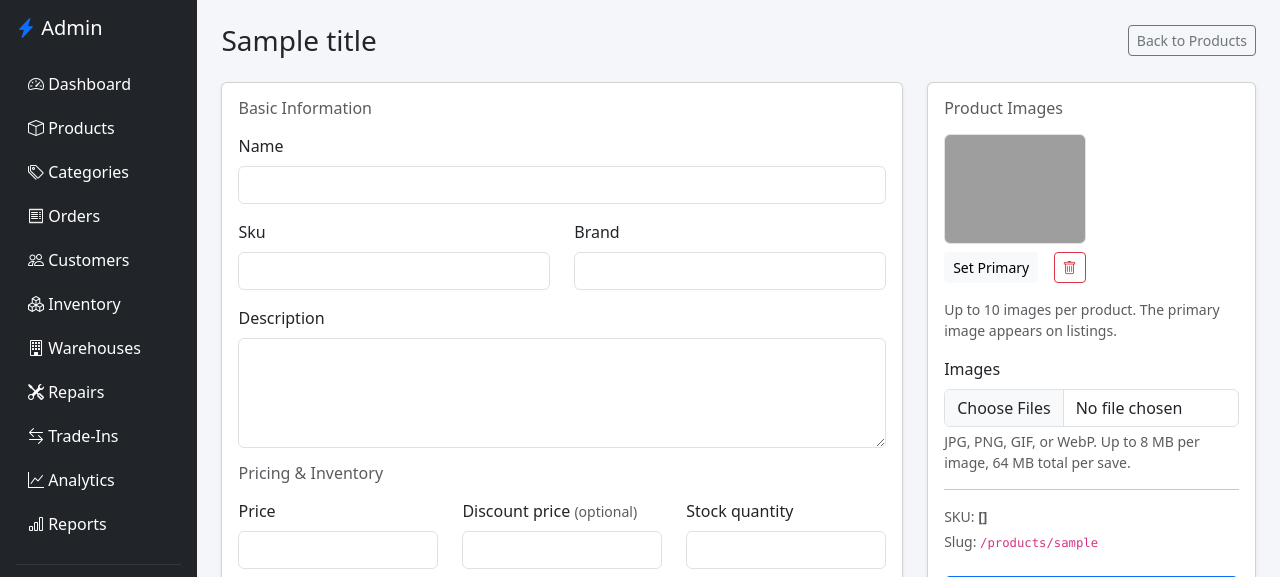
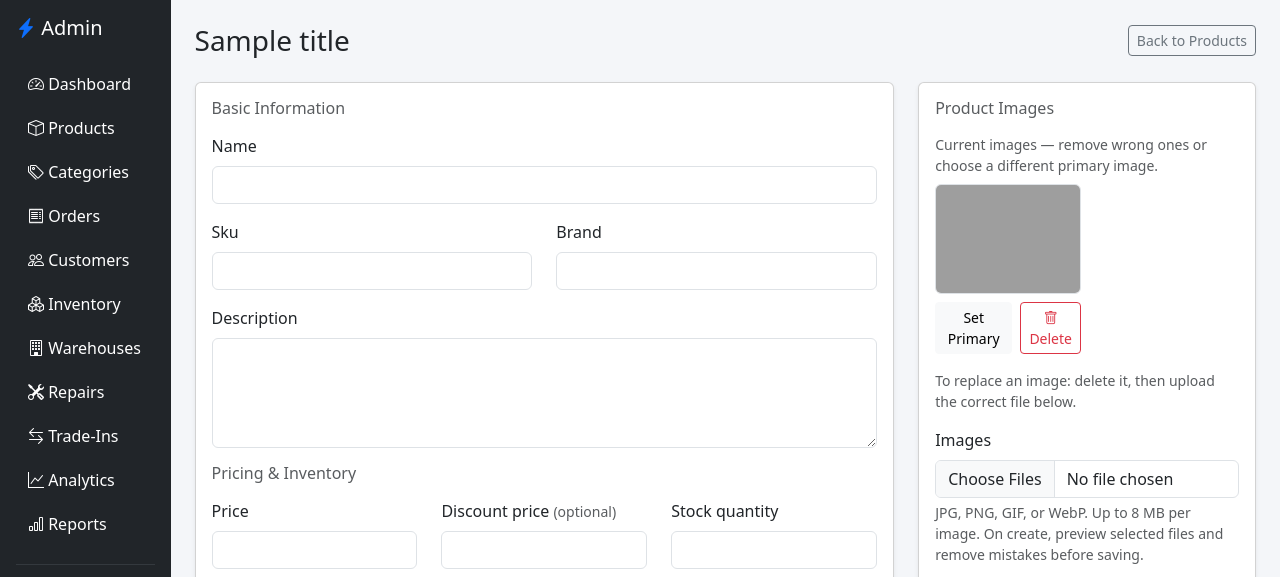
Before and after one commit to Ropykevin/estronix, a Python web app: template app/templates/admin/products/form.html in a window 1280 px wide. Shown: the top 577 px of the page. Run offline with Jinja, Linux system fonts and the light colour scheme; the template is opened without the code that fills it: most values are stand-ins (such as "Sample title", 1, 10 or a date in 2020); form fields are guessed from the names that the template uses; grey boxes are pictures that could not be loaded.

Commit message:
product images

```diff
--- /dev/null
+++ b/app/static/js/admin-product-images.js
@@ -0,0 +1,86 @@
+(function () {
+    var input = document.getElementById("productImagesInput");
+    var preview = document.getElementById("productImagesPreview");
+    if (!input || !preview) {
+        return;
+    }
+
+    var selectedFiles = [];
+
+    function fileKey(file) {
+        return [file.name, file.size, file.lastModified].join(":");
+    }
+
+    function syncInputFiles() {
+        var dataTransfer = new DataTransfer();
+        selectedFiles.forEach(function (file) {
+            dataTransfer.items.add(file);
+        });
+        input.files = dataTransfer.files;
+    }
+
+    function renderPreview() {
+        preview.innerHTML = "";
+
+        if (!selectedFiles.length) {
+            preview.classList.add("d-none");
+            return;
+        }
+
+        preview.classList.remove("d-none");
+        preview.innerHTML =
+            '<p class="small text-muted mb-2">Selected for upload — remove any wrong image before saving.</p>';
+
+        var grid = document.createElement("div");
+        grid.className = "product-image-gallery";
+
+        selectedFiles.forEach(function (file, index) {
+            var item = document.createElement("div");
+            item.className = "product-image-item";
+
+            var img = document.createElement("img");
+            img.className = "img-fluid rounded border";
+            img.alt = file.name;
+            img.src = URL.createObjectURL(file);
+
+            var actions = document.createElement("div");
+            actions.className = "product-image-actions";
+
+            var name = document.createElement("span");
+            name.className = "small text-truncate";
+            name.textContent = file.name;
+
+            var removeBtn = document.createElement("button");
+            removeBtn.type = "button";
+            removeBtn.className = "btn btn-sm btn-outline-danger";
+            removeBtn.innerHTML = '<i class="bi bi-trash"></i> Remove';
+            removeBtn.addEventListener("click", function () {
+                selectedFiles.splice(index, 1);
+                syncInputFiles();
+                renderPreview();
+            });
+
+            actions.appendChild(name);
+            actions.appendChild(removeBtn);
+            item.appendChild(img);
+            item.appendChild(actions);
+            grid.appendChild(item);
+        });
+
+        preview.appendChild(grid);
+    }
+
+    input.addEventListener("change", function () {
+        Array.from(input.files || []).forEach(function (file) {
+            var key = fileKey(file);
+            var exists = selectedFiles.some(function (existing) {
+                return fileKey(existing) === key;
+            });
+            if (!exists) {
+                selectedFiles.push(file);
+            }
+        });
+        syncInputFiles();
+        renderPreview();
+    });
+})();
--- a/app/templates/admin/products/form.html
+++ b/app/templates/admin/products/form.html
@@ -108,6 +108,7 @@
                     <h6 class="text-muted mb-3">Product Images</h6>
 
                     {% if product and product.images|length > 0 %}
+                    <p class="small text-muted mb-2">Current images — remove wrong ones or choose a different primary image.</p>
                     <div class="product-image-gallery mb-3">
                         {% for image in product.images %}
                         <div class="product-image-item{% if image.is_primary %} is-primary{% endif %}">
@@ -121,21 +122,24 @@
                                 {% else %}
                                 <span class="badge bg-primary">Primary</span>
                                 {% endif %}
-                                <form action="{{ url_for('admin.delete_product_image', product_id=product.id, image_id=image.id) }}" method="POST" onsubmit="return confirm('Remove this image?');">
+                                <form action="{{ url_for('admin.delete_product_image', product_id=product.id, image_id=image.id) }}" method="POST" onsubmit="return confirm('Remove this image from the product?');">
                                     <input type="hidden" name="csrf_token" value="{{ csrf_token() }}">
-                                    <button type="submit" class="btn btn-sm btn-outline-danger"><i class="bi bi-trash"></i></button>
+                                    <button type="submit" class="btn btn-sm btn-outline-danger" title="Delete image">
+                                        <i class="bi bi-trash"></i> Delete
+                                    </button>
                                 </form>
                             </div>
                         </div>
                         {% endfor %}
                     </div>
-                    <p class="text-muted small">Up to 10 images per product. The primary image appears on listings.</p>
+                    <p class="text-muted small mb-3">To replace an image: delete it, then upload the correct file below.</p>
                     {% endif %}
 
                     {{ form.images.label(class="form-label") }}
-                    {{ form.images(class="form-control" + (" is-invalid" if form.images.errors else ""), accept="image/*", multiple=true) }}
+                    {{ form.images(class="form-control" + (" is-invalid" if form.images.errors else ""), accept="image/*", multiple=true, id="productImagesInput") }}
+                    <div id="productImagesPreview" class="mt-3 d-none"></div>
                     {% for error in form.images.errors %}<div class="invalid-feedback d-block">{{ error }}</div>{% endfor %}
-                    <div class="form-text">JPG, PNG, GIF, or WebP. Up to 8 MB per image, 64 MB total per save.</div>
+                    <div class="form-text">JPG, PNG, GIF, or WebP. Up to 8 MB per image. On create, preview selected files and remove mistakes before saving.</div>
 
                     {% if product %}
                     <hr>
@@ -155,3 +159,7 @@
     </div>
 </form>
 {% endblock %}
+
+{% block extra_js %}
+<script src="{{ url_for('static', filename='js/admin-product-images.js') }}"></script>
+{% endblock %}
```
